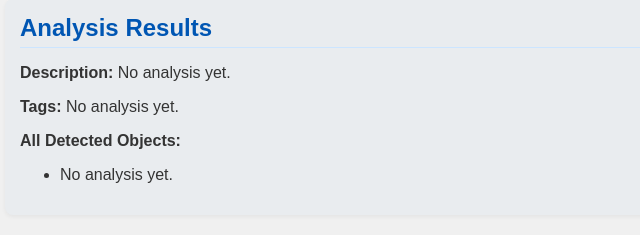
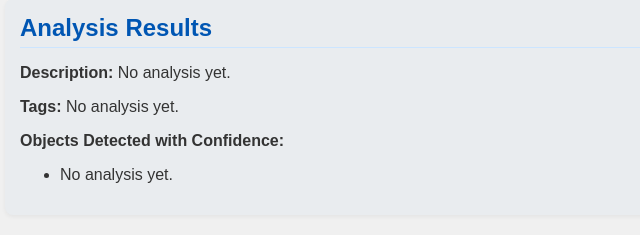
Before and after one commit to Chubtoad5/rtsp-detector, a Flask app: page / in a window 1280 px wide. Shown: the part 970-1205 px from the top of the page, without its empty margins (0-640 px from the left). Run offline with Flask 3, Linux system fonts and the light colour scheme.

Commit message:
minor change to ui text

```diff
--- a/rtsp-k8s-project/templates/index.html
+++ b/rtsp-k8s-project/templates/index.html
@@ -41,7 +41,7 @@
         <h2>Analysis Results</h2>
         <p><strong>Description:</strong> <span id="descriptionText">No analysis yet.</span></p>
         <p><strong>Tags:</strong> <span id="tagsList">No analysis yet.</span></p>
-        <p><strong>All Detected Objects:</strong></p>
+        <p><strong>Objects Detected with Confidence:</strong></p>
         <ul id="objectsList"><li>No analysis yet.</li></ul>
     </div>
 
@@ -80,17 +80,17 @@
         });
 
         function populateAnalysisDetails(data) {
-             descriptionText.textContent = data.description?.captions?.[0]?.text || 'No description available.';
-             tagsList.textContent = data.tags?.map(t => t.name).join(', ') || 'No tags available.';
+             descriptionText.textContent = data.description?.captions?.[0]?.text || 'Analysis could not generate a clear description.';
+             tagsList.textContent = data.tags?.map(t => t.name).sort().join(', ') || 'No tags available.';
              if (data.objects && data.objects.length > 0) {
                 objectsList.innerHTML = '';
                 data.objects.forEach(obj => {
                     const li = document.createElement('li');
-                    li.textContent = `${obj.object_property} (${Math.round(obj.confidence * 100)}%)`;
+                    li.textContent = `${obj.object_property} (${Math.round(obj.confidence * 100).toFixed(2)}%)`;
                     objectsList.appendChild(li);
                 });
              } else {
-                objectsList.innerHTML = '<li>No objects detected.</li>';
+                objectsList.innerHTML = '<li>Confidence score too low...</li>';
              }
         }
 
```
